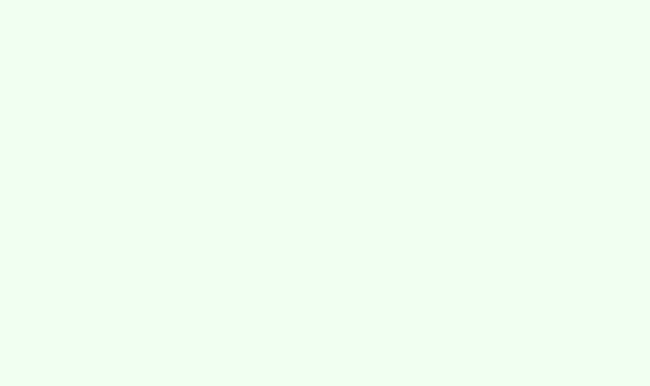
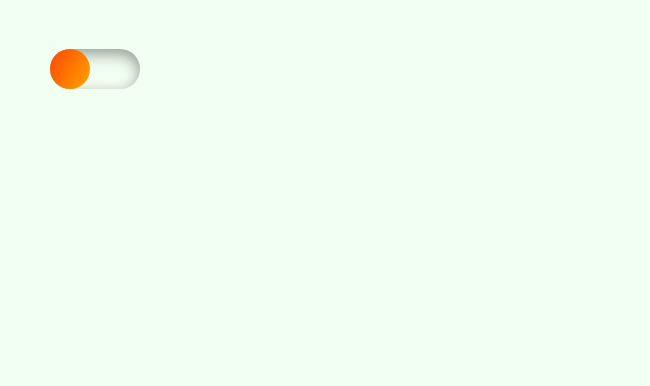
Before and after one commit to VERNAGUT-Titouan-2326112-A/site-web, a plain HTML site: page index.html in a window 1280 px wide. Shown: the top 386 px of the page, 1158-1808 px from the left, 650 px wide, since content can reach past the window. Drawn offline with Linux system fonts and the light colour scheme.

Commit message:
change positionement

```diff
--- a/sll.css
+++ b/sll.css
@@ -5,8 +5,8 @@ label {
   display: block;
   border-radius: 100px;
   box-shadow: inset 0px 5px 15px rgba(0,0,0,0.4), inset 0px -5px 15px rgba(255,255,255,0.4); /**/
-  top: -410px; /*positionnemnt*/
-  left: 1500px; /*positionnement*/
+  top: -750px; /*positionnemnt*/
+  left: 1200px; /*positionnement*/
 }
 label:after {
 	content: "";
```
